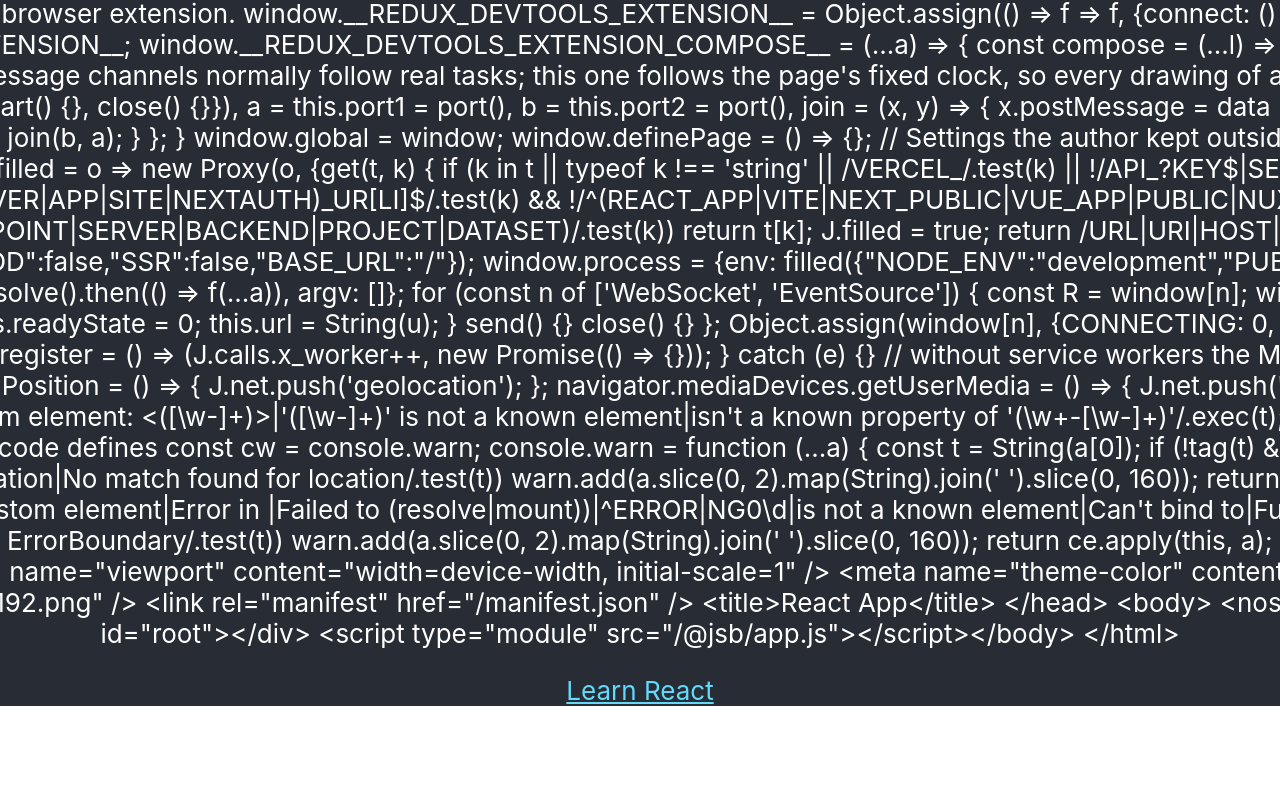
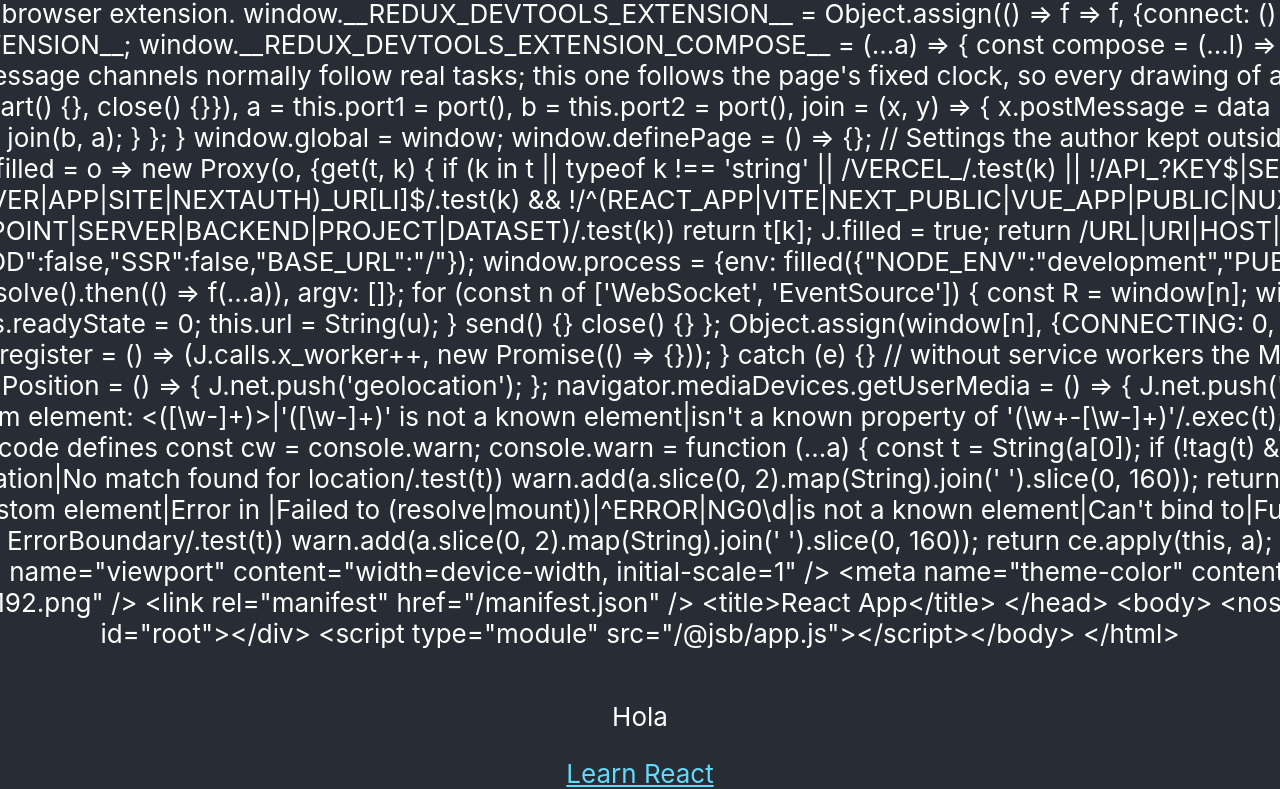
Before and after one commit to nicoloso100/demo-frontend, a React (Create React App) app: page / in a window 1280 px wide. Shown: the part 2859-3648 px from the top of the page. Before the commit the page ends 3565 px from the top, so only its background shows below. Built offline with nearby package versions, Linux system fonts and the light colour scheme.

Commit message:
change text

```diff
--- a/src/App.js
+++ b/src/App.js
@@ -16,6 +16,7 @@ function App() {
       <header className="App-header">
         <img src={logo} className="App-logo" alt="logo" />
         <p>{text}</p>
+        <p>Hola</p>
         <a
           className="App-link"
           href="https://reactjs.org"
```
